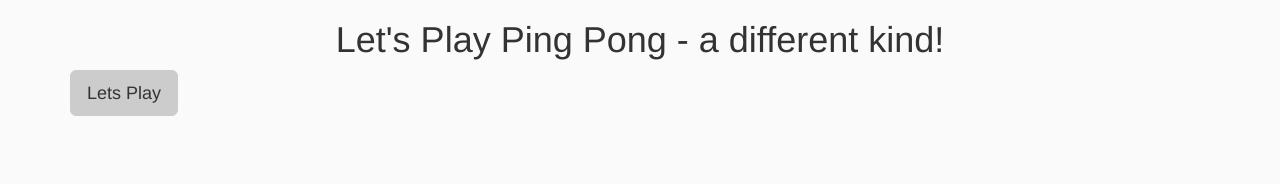
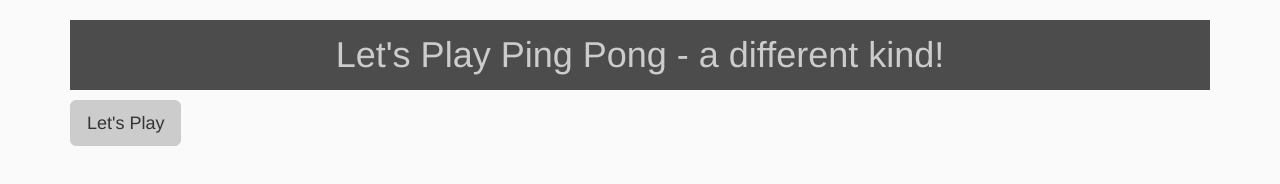
Before and after one commit to anju468/PingPong, a plain HTML site: page index.html in a window 1280 px wide. Drawn offline with Linux system fonts and the light colour scheme.

Commit message:
add a few more changes to css file

```diff
--- a/css/styles.css
+++ b/css/styles.css
@@ -3,6 +3,9 @@ body {
 }
 h1 {
   text-align: center;
+  background-color: #4C4C4C;
+  padding: 15px 0;
+  color: #CCCCCC;
 }
 
 #play, #play-again {
--- a/index.html
+++ b/index.html
@@ -12,7 +12,7 @@
       <h1>
         Let's Play Ping Pong - a different kind!
       </h1>
-      <button id="play" class="btn btn-default btn-lg">Lets Play</button>
+      <button id="play" class="btn btn-default btn-lg">Let's Play</button>
       <div class="pingpongOutput">
         <h4>The PingPong Output</h4>
         <ul>
```
